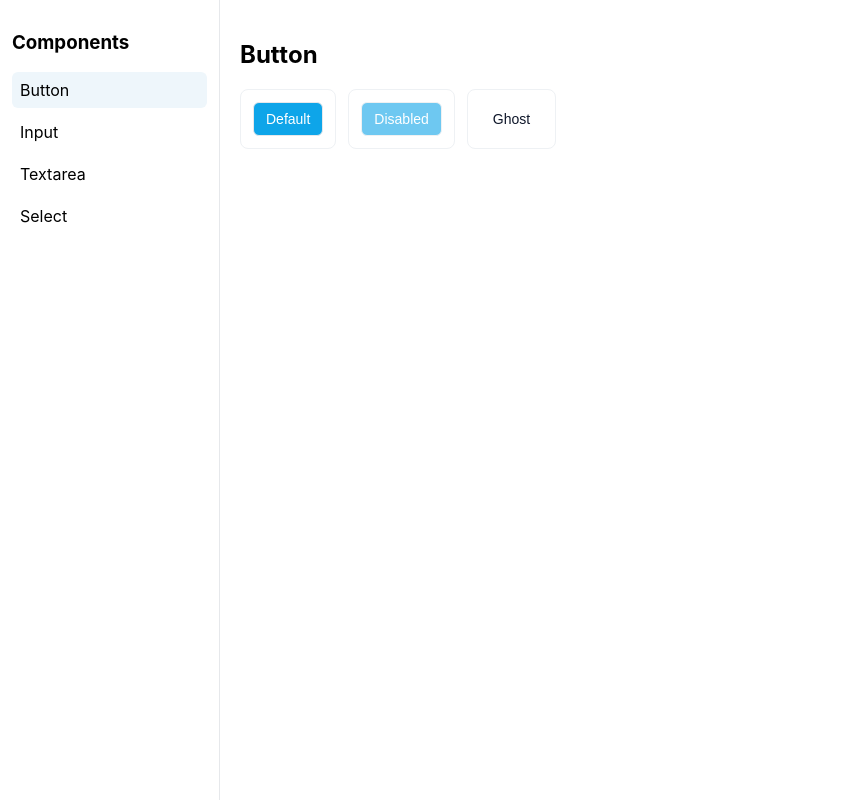
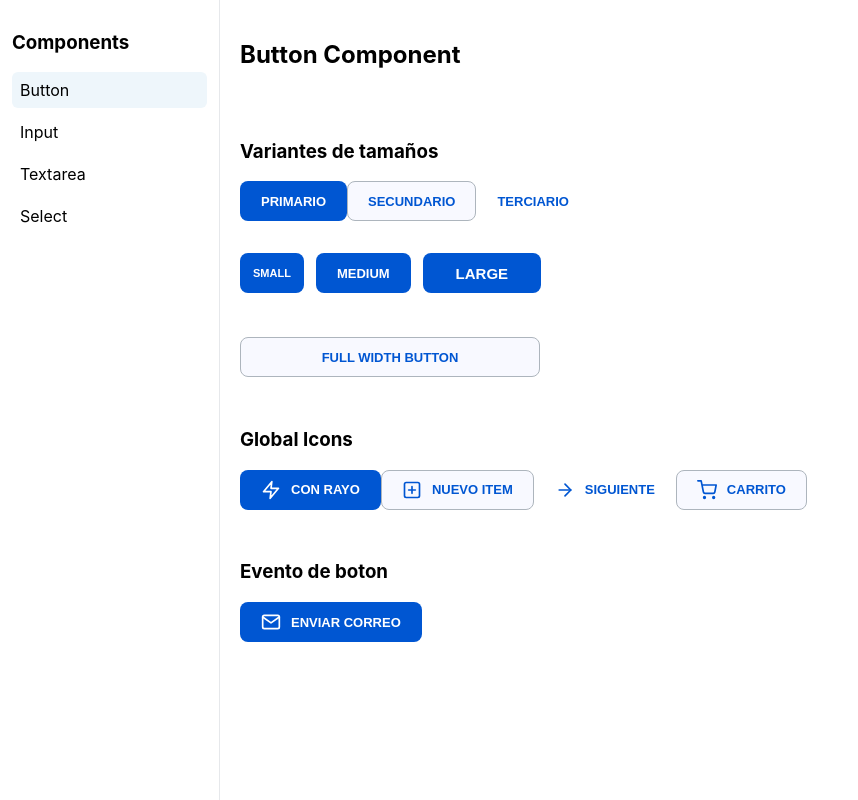
Before and after one commit to internship-2026-1/lib-components-react, a React (Vite) app in the folder example/: page / in a window 1280 px wide. Shown: the whole page, without its empty margins (0-858 px from the left). Built offline with nearby package versions, Linux system fonts and the light colour scheme.

Commit message:
feat: componente Button con iconos nativos y documentacion

```diff
--- a/example/src/App.tsx
+++ b/example/src/App.tsx
@@ -12,23 +12,73 @@ export default function App() {
 
   function renderPanel() {
     switch (selected) {
+    //-----------------------------------------------------------------------------
+
       case 'Button':
-        return (
-          <div>
-            <h2>Button</h2>
-            <div className="state-row">
-              <div className="panel">
-                <Button onClick={() => alert('clicked')}>Default</Button>
+  return (
+    <div style={{ display: 'flex', flexDirection: 'column', gap: '32px' }}>
+            <h2>Button Component</h2>
+
+            {/* Sección de Variantes */}
+            <section>
+              <h3>Variantes de tamaños</h3>
+
+                <Button variant="primary" onClick={() => console.log('Primary Click')}>
+                  Primario
+                </Button>
+                <Button variant="secondary" onClick={() => console.log('Secondary Click')}>
+                  Secundario
+                </Button>
+                <Button variant="tertiary" onClick={() => console.log('Tertiary Click')}>
+                  Terciario
+                </Button>
+            </section>
+
+            {/* Sección de Tamaños y Alto Uniforme */}
+
+              {/* esto solo sirve para separar los botones */}
+              <div style={{ display: 'flex', gap: '12px', alignItems: 'center', marginBottom: '12px' }}>
+                <Button size="sm" variant="primary">Small</Button>
+                <Button size="md" variant="primary">Medium</Button>
+                <Button size="lg" variant="primary">Large</Button>
               </div>
-              <div className="panel">
-                <Button disabled>Disabled</Button>
+              <div style={{ width: '300px' }}>
+                <Button size="full" variant="secondary">Full Width Button</Button>
               </div>
-              <div className="panel">
-                <Button className="ghost">Ghost</Button>
-              </div>
-            </div>
+
+            <section>
+              <h3>Global Icons </h3>
+                <Button variant="primary" iconName="Bolt">
+                  Con Rayo
+                </Button>
+                <Button variant="secondary" iconName="NewItem">
+                  Nuevo Item
+                </Button>
+                <Button variant="tertiary" iconName="Arrow">
+                  Siguiente
+                </Button>
+                <Button variant="secondary" iconName="Cart">
+                  Carrito
+                </Button>
+            </section>
+
+                <section>
+                <h3>Evento de boton</h3>
+
+                <Button
+                  variant="primary"
+                  iconName="Email"
+                  onClick={() => {
+
+                    alert('¡Correo enviado con éxito!');
+                  }}
+                >
+                  Enviar Correo
+                </Button>
+                </section>
           </div>
-        )
+  )
+    //-----------------------------------------------------------------------------
 
       case 'Input':
         return (
--- a/example/src/styles.css
+++ b/example/src/styles.css
@@ -1,5 +1,2 @@
-@tailwind base;
-@tailwind components;
-@tailwind utilities;
 
 body { @apply bg-white text-slate-900 }
--- a/postcss.config.cjs
+++ /dev/null
@@ -1,6 +0,0 @@
-module.exports = {
-  plugins: {
-    tailwindcss: {},
-    autoprefixer: {}
-  }
-}
--- a/src/ui/Button.tsx
+++ b/src/ui/Button.tsx
@@ -1,19 +1,86 @@
-import React from 'react'
+import React from 'react';
+
+// 3. Sistema de Iconos Global (SVG Nativo)
+export const Icons = {
+  NewItem: <svg width="20" height="20" viewBox="0 0 24 24" fill="none" stroke="currentColor" strokeWidth="2" strokeLinecap="round" strokeLinejoin="round"><rect x="3" y="3" width="18" height="18" rx="2" ry="2"/><line x1="12" y1="8" x2="12" y2="16"/><line x1="8" y1="12" x2="16" y2="12"/></svg>,
+  Scan: <svg width="20" height="20" viewBox="0 0 24 24" fill="none" stroke="currentColor" strokeWidth="2" strokeLinecap="round" strokeLinejoin="round"><path d="M3 7V5a2 2 0 0 1 2-2h2"/><path d="M17 3h2a2 2 0 0 1 2 2v2"/><path d="M21 17v2a2 2 0 0 1-2 2h-2"/><path d="M7 21H5a2 2 0 0 1-2-2v-2"/><line x1="7" y1="12" x2="17" y2="12"/><line x1="12" y1="7" x2="12" y2="17"/></svg>,
+  Invoice: <svg width="20" height="20" viewBox="0 0 24 24" fill="none" stroke="currentColor" strokeWidth="2" strokeLinecap="round" strokeLinejoin="round"><path d="M16 2H8a2 2 0 0 0-2 2v16a2 2 0 0 0 2 2h8a2 2 0 0 0 2-2V4a2 2 0 0 0-2-2z"/><path d="M12 18h.01"/><path d="M10 6h4"/><path d="M10 10h4"/><path d="M10 14h4"/></svg>,
+  Transfer: <svg width="20" height="20" viewBox="0 0 24 24" fill="none" stroke="currentColor" strokeWidth="2" strokeLinecap="round" strokeLinejoin="round"><path d="M17 10l4-4-4-4"/><path d="M3 10h18"/><path d="M7 14l-4 4 4 4"/><path d="M21 14H3"/></svg>,
+  Bolt: <svg width="20" height="20" viewBox="0 0 24 24" fill="none" stroke="currentColor" strokeWidth="2" strokeLinecap="round" strokeLinejoin="round"><path d="M13 2L3 14h9l-1 8 10-12h-9l1-8z"/></svg>,
+  Cart: <svg width="20" height="20" viewBox="0 0 24 24" fill="none" stroke="currentColor" strokeWidth="2" strokeLinecap="round" strokeLinejoin="round"><circle cx="9" cy="21" r="1"/><circle cx="20" cy="21" r="1"/><path d="M1 1h4l2.68 13.39a2 2 0 0 0 2 1.61h9.72a2 2 0 0 0 2-1.61L23 6H6"/></svg>,
+  Email: <svg width="20" height="20" viewBox="0 0 24 24" fill="none" stroke="currentColor" strokeWidth="2" strokeLinecap="round" strokeLinejoin="round"><path d="M4 4h16c1.1 0 2 .9 2 2v12c0 1.1-.9 2-2 2H4c-1.1 0-2-.9-2-2V6c0-1.1.9-2 2-2z"/><polyline points="22,6 12,13 2,6"/></svg>,
+  Settings: <svg width="20" height="20" viewBox="0 0 24 24" fill="none" stroke="currentColor" strokeWidth="2" strokeLinecap="round" strokeLinejoin="round"><circle cx="12" cy="12" r="3"/><path d="M19.4 15a1.65 1.65 0 0 0 .33 1.82l.06.06a2 2 0 0 1 0 2.83 2 2 0 0 1-2.83 0l-.06-.06a1.65 1.65 0 0 0-1.82-.33 1.65 1.65 0 0 0-1 1.51V21a2 2 0 0 1-2 2 2 2 0 0 1-2-2v-.09A1.65 1.65 0 0 0 9 19.4a1.65 1.65 0 0 0-1.82.33l-.06.06a2 2 0 0 1-2.83 0 2 2 0 0 1 0-2.83l.06-.06a1.65 1.65 0 0 0 .33-1.82 1.65 1.65 0 0 0-1.51-1H3a2 2 0 0 1-2-2 2 2 0 0 1 2-2h.09A1.65 1.65 0 0 0 4.6 9a1.65 1.65 0 0 0-.33-1.82l-.06-.06a2 2 0 0 1 0-2.83 2 2 0 0 1 2.83 0l.06.06a1.65 1.65 0 0 0 1.82.33H9a1.65 1.65 0 0 0 1-1.51V3a2 2 0 0 1 2-2 2 2 0 0 1 2 2v.09a1.65 1.65 0 0 0 1 1.51 1.65 1.65 0 0 0 1.82-.33l.06-.06a2 2 0 0 1 2.83 0 2 2 0 0 1 0 2.83l-.06.06a1.65 1.65 0 0 0-.33 1.82V9a1.65 1.65 0 0 0 1.51 1H21a2 2 0 0 1 2 2 2 2 0 0 1-2 2h-.09a1.65 1.65 0 0 0-1.51 1z"/></svg>,
+  Arrow: <svg width="20" height="20" viewBox="0 0 24 24" fill="none" stroke="currentColor" strokeWidth="2" strokeLinecap="round" strokeLinejoin="round"><line x1="5" y1="12" x2="19" y2="12"/><polyline points="12 5 19 12 12 19"/></svg>,
+  Lock: <svg width="20" height="20" viewBox="0 0 24 24" fill="none" stroke="currentColor" strokeWidth="2" strokeLinecap="round" strokeLinejoin="round"><rect x="3" y="11" width="18" height="11" rx="2" ry="2"/><path d="M7 11V7a5 5 0 0 1 10 0v4"/></svg>
+};
 
 export type ButtonProps = React.ButtonHTMLAttributes<HTMLButtonElement> & {
-  variant?: 'default' | 'ghost'
-}
+  variant?: 'primary' | 'secondary' | 'tertiary';
+  size?: 'sm' | 'md' | 'lg' | 'full';
+  iconName?: keyof typeof Icons;
+};
 
 export const Button = React.forwardRef<HTMLButtonElement, ButtonProps>(
-  ({ variant = 'default', className = '', children, ...props }, ref) => {
-    const classes = `lc-button ${variant === 'ghost' ? 'ghost' : ''} ${className}`.trim()
+  ({ variant = 'primary', size = 'md', iconName, style, className, children, ...props }, ref) => {
+
+    const icon = iconName ? Icons[iconName] : null;
+
+    const baseStyle: React.CSSProperties = {
+      display: 'inline-flex',
+      alignItems: 'center',
+      justifyContent: 'center',
+      gap: '10px',
+      cursor: 'pointer',
+      borderRadius: '8px',
+      fontWeight: '600',
+      textTransform: 'uppercase',
+      transition: 'all 0.2s',
+      height: '40px',
+      border: '1px solid transparent',
+      boxSizing: 'border-box',
+      fontFamily: 'sans-serif',
+
+
+      fontSize: size === 'sm' ? '11px' : size === 'lg' ? '15px' : '13px',
+      width: size === 'full' ? '100%' : 'fit-content',
+      padding: size === 'full' ? '0' :
+               size === 'lg' ? '0 32px' :
+               size === 'sm' ? '0 12px' : '0 20px',
+
+      ...style
+    };
+
+    const variantStyles: Record<string, React.CSSProperties> = {
+      primary: { backgroundColor: '#0056d2', color: '#ffffff' },
+      secondary: { backgroundColor: '#f8f9ff', borderColor: '#adb5bd', color: '#0056d2' },
+      tertiary: { backgroundColor: 'transparent', color: '#0056d2' }
+    };
+
+    const finalStyle = { ...baseStyle, ...variantStyles[variant] };
 
     return (
-      <button ref={ref} className={classes} {...props}>
+      <button
+        ref={ref}
+        style={finalStyle}
+        className={className}
+        {...props}
+      >
+        {icon && (
+          <span style={{ display: 'flex', alignItems: 'center' }}>
+            {icon}
+          </span>
+        )}
         {children}
       </button>
-    )
+    );
   }
-)
+);
 
-Button.displayName = 'Button'
+Button.displayName = 'Button';
+
+
+
+
+
+
+// llamar git pull (aceptar ambos cambios) y despues commit, merge  y push (avisar a mis compañeros)
```
Also changed, not shown: package.json (+12 -5 lines), tailwind.config.cjs (deleted, +0 -7 lines), example/tsconfig.json (line endings or trailing spaces), example/vite.config.ts (line endings or trailing spaces), 2 other files (tests, documents, lock files or other folders).
